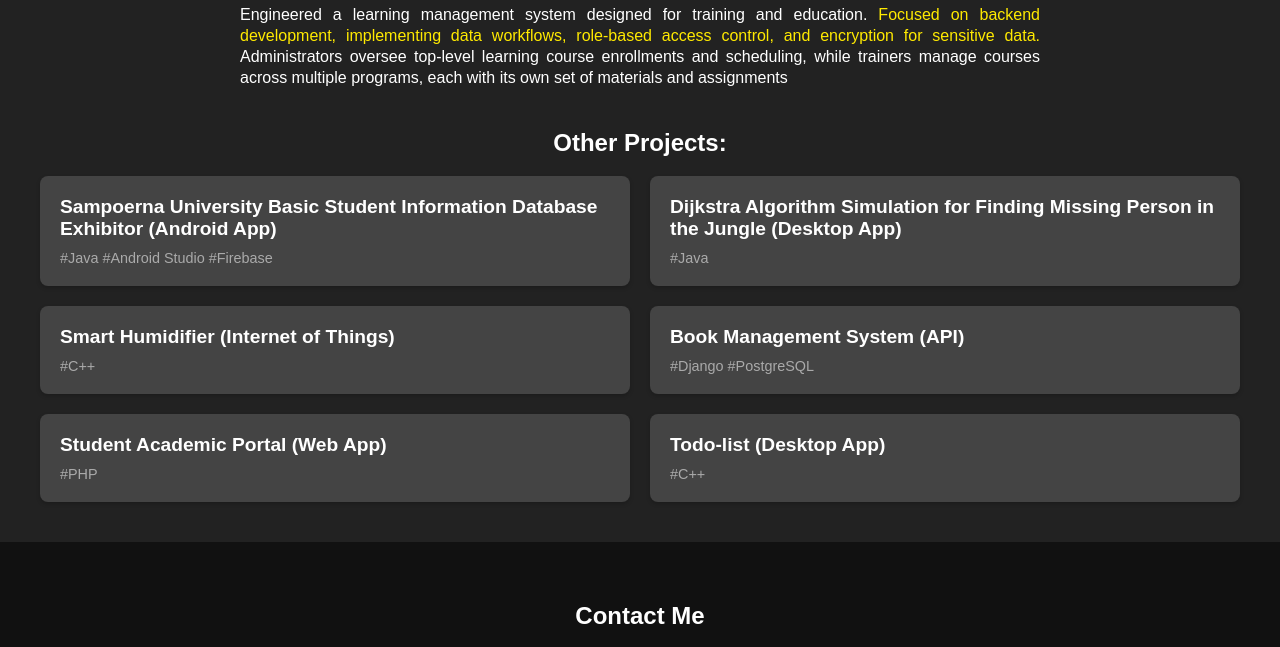
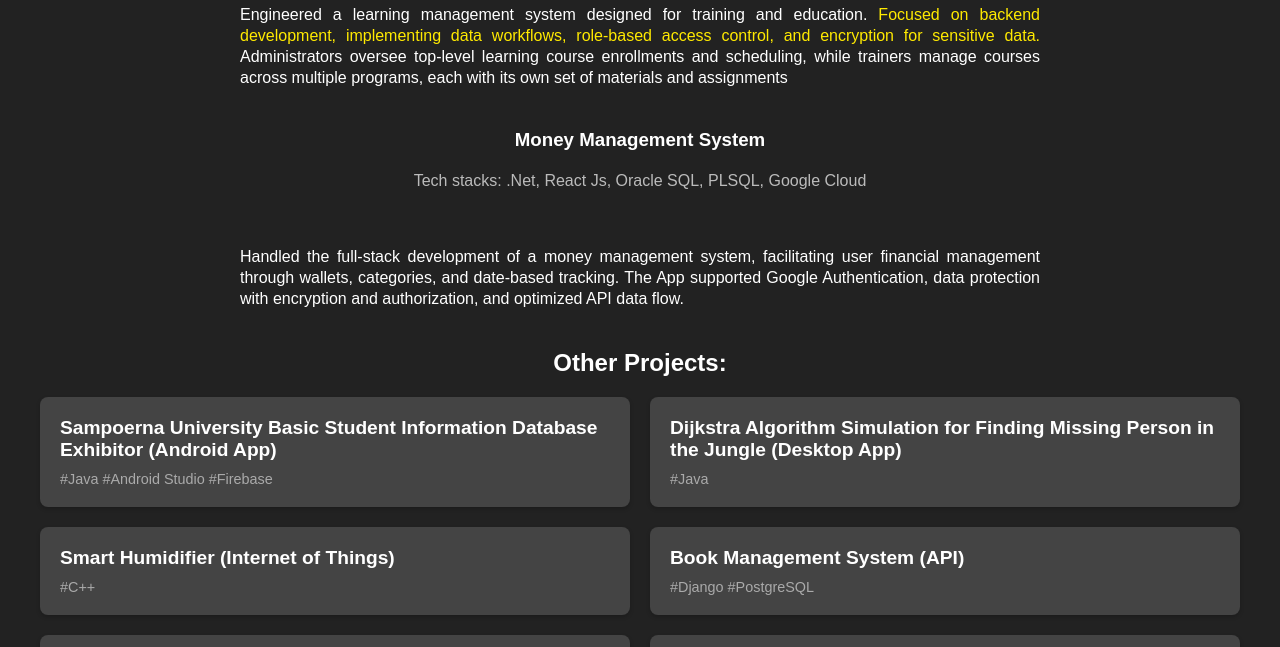
Before and after one commit to MuhammadAkhsanulZidan/my-portfolio, a website: page index.html in a window 1280 px wide. Shown: the part 6600-7247 px from the top of the page. Drawn offline with Linux system fonts and the light colour scheme.

Commit message:
add money management system

```diff
--- a/index.html
+++ b/index.html
@@ -415,6 +415,19 @@
                 trainers manage courses across multiple programs, each with its own set of materials and assignments
             </p>
         </div>
+        <div class="project">
+            <h3>Money Management System</h3>
+            <h4>Tech stacks: .Net, React Js, Oracle SQL, PLSQL, Google Cloud</h4>
+            <div class="scroll-container">
+                <button class="scroll-arrow prev" aria-label="Scroll Left">&lt;</button>
+                <div class="image-list">
+                </div>
+                <button class="scroll-arrow next" aria-label="Scroll Right">&gt;</button>
+            </div>
+            <p class="project-description">
+                Handled the full-stack development of a money management system, facilitating user financial management through wallets, categories, and date-based tracking. The App supported Google Authentication, data protection with encryption and authorization, and optimized API data flow.
+            </p>
+        </div>
         <!-- Additional projects section -->
         <div class="other-projects">
             <h2>Other Projects:</h2>
```
